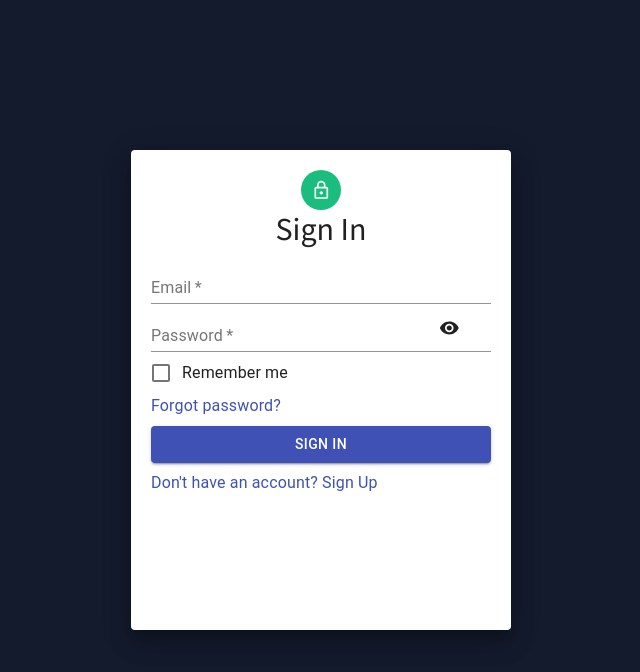
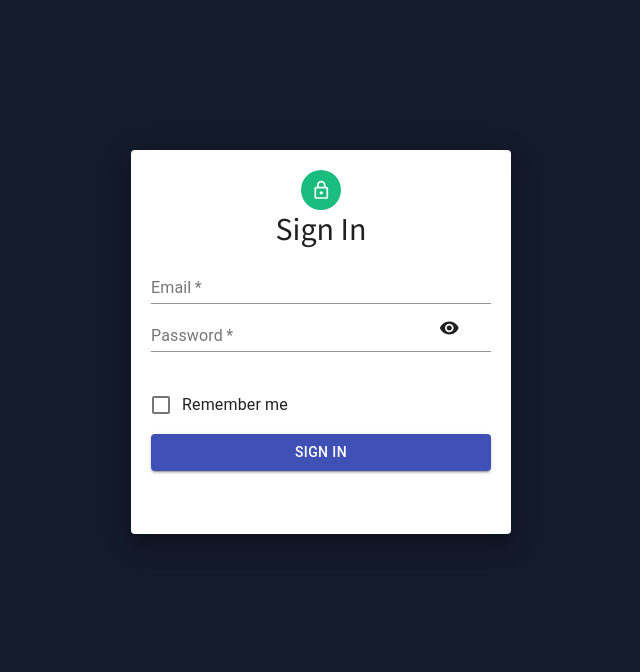
Before and after one commit to rylCodes/react-mis-staff, a React (Vite) app: page / in a window 1280 px wide. Shown: the top 672 px of the page, without its empty margins (319-959 px from the left). Built offline with nearby package versions, Linux system fonts and the light colour scheme.

Commit message:
chore: disable forgot-password and sign-up in login page

```diff
--- a/src/components/Login.jsx
+++ b/src/components/Login.jsx
@@ -31,7 +31,7 @@ const Login = () => {
   const navigate = useNavigate();
 
   const handleSuccess = (user) => {
-    showAlert(`Welcome back, ${user}!`, "success");
+    showAlert(`Welcome back, ${user || "Admin"}!`, "success");
   };
 
   const handleError = () => {
@@ -60,7 +60,7 @@ const Login = () => {
       login(data.meta.access_token); // Save token via context
       console.log("Login successful:", data);
       navigate("/dashboard");
-      handleSuccess(data.data.fullname);
+      handleSuccess(data.data.name);
       setIsLoading(false);
     } catch (err) {
       // Handle errors
@@ -82,7 +82,7 @@ const Login = () => {
 
   const paperStyle = {
     padding: 20,
-    height: "60vh",
+    height: "24rem",
     width: 380,
     margin: "150px auto",
   };
@@ -107,7 +107,7 @@ const Login = () => {
             value={email}
             onChange={(e) => setEmail(e.target.value)}
           />
-          <div style={{ position: "relative" }}>
+          <div style={{ position: "relative", marginBottom: "2rem" }}>
             <TextField
               label="Password"
               placeholder="Enter password"
@@ -141,9 +141,10 @@ const Login = () => {
             }
             label="Remember me"
           />
-          <Typography>
+          <div>
+            {/* <Typography>
               <Link href="/forgot-password">Forgot password?</Link>
-          </Typography>
+            </Typography> */}
             {error && <Typography color="error">{error}</Typography>}
             <Button
               type="submit"
@@ -155,13 +156,14 @@ const Login = () => {
             >
               {isLoading ? "Signing in..." : "Sign In"}
             </Button>
+          </div>
         </form>
         {/* Link to Sign Up Page */}
-        <Typography>
+        {/* <Typography>
           <Link href="/signup" style={{ textDecoration: "none" }}>
             Don't have an account? Sign Up
           </Link>
-        </Typography>
+        </Typography> */}
       </Paper>
     </Grid>
   );
```
Lines whose indentation alone changed are shown as unchanged.
